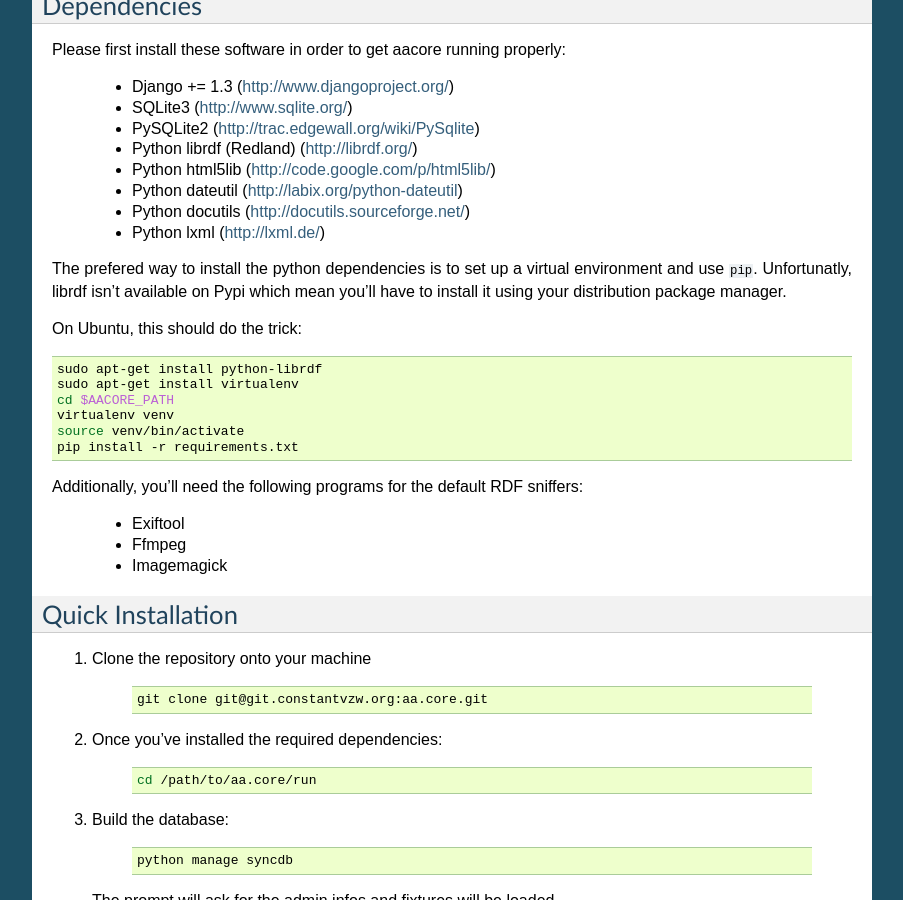
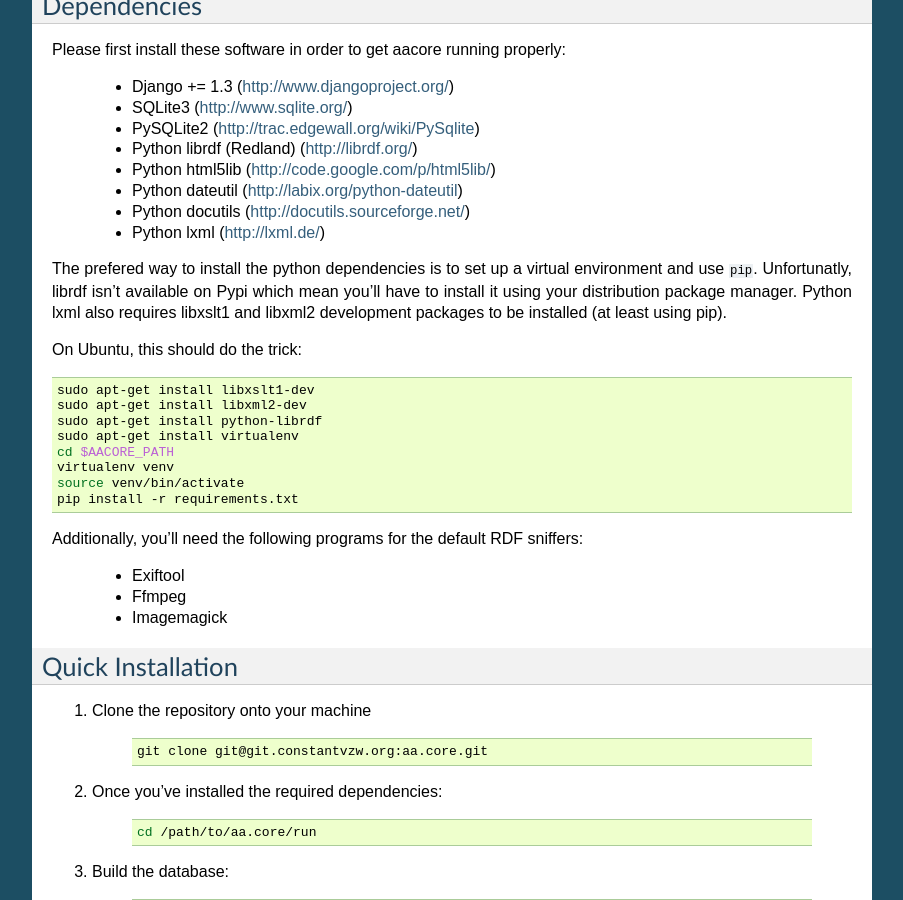
Before and after one commit to codingisacopingstrategy/aa.core, a Sphinx documentation site: the page built from docs/index.rst, in a window 1280 px wide and 900 px high, scrolled down 710 px. Shown: the whole window, without its empty margins (198-1101 px from the left). Built offline with Sphinx 7.4.7, drawn with Linux system fonts in a browser that asks for light colours.

Commit message:
Updated documentation

```diff
--- a/docs/index.rst
+++ b/docs/index.rst
@@ -63,18 +63,23 @@
 
 The prefered way to install the python dependencies is to set up a virtual
 environment and use ``pip``. Unfortunatly, librdf isn't available on Pypi which
-mean you'll have to install it using your distribution package manager.
+mean you'll have to install it using your distribution package manager. Python
+lxml also requires libxslt1 and libxml2 development packages to be installed
+(at least using pip).
 
 On Ubuntu, this should do the trick:
 
 .. code-block:: bash
 
-     sudo apt-get install python-librdf
-     sudo apt-get install virtualenv
-     cd $AACORE_PATH
-     virtualenv venv
-     source venv/bin/activate
-     pip install -r requirements.txt
+
+    sudo apt-get install libxslt1-dev
+    sudo apt-get install libxml2-dev
+    sudo apt-get install python-librdf
+    sudo apt-get install virtualenv
+    cd $AACORE_PATH
+    virtualenv venv
+    source venv/bin/activate
+    pip install -r requirements.txt
 
 Additionally, you'll need the following programs for the default RDF sniffers:
 
```
